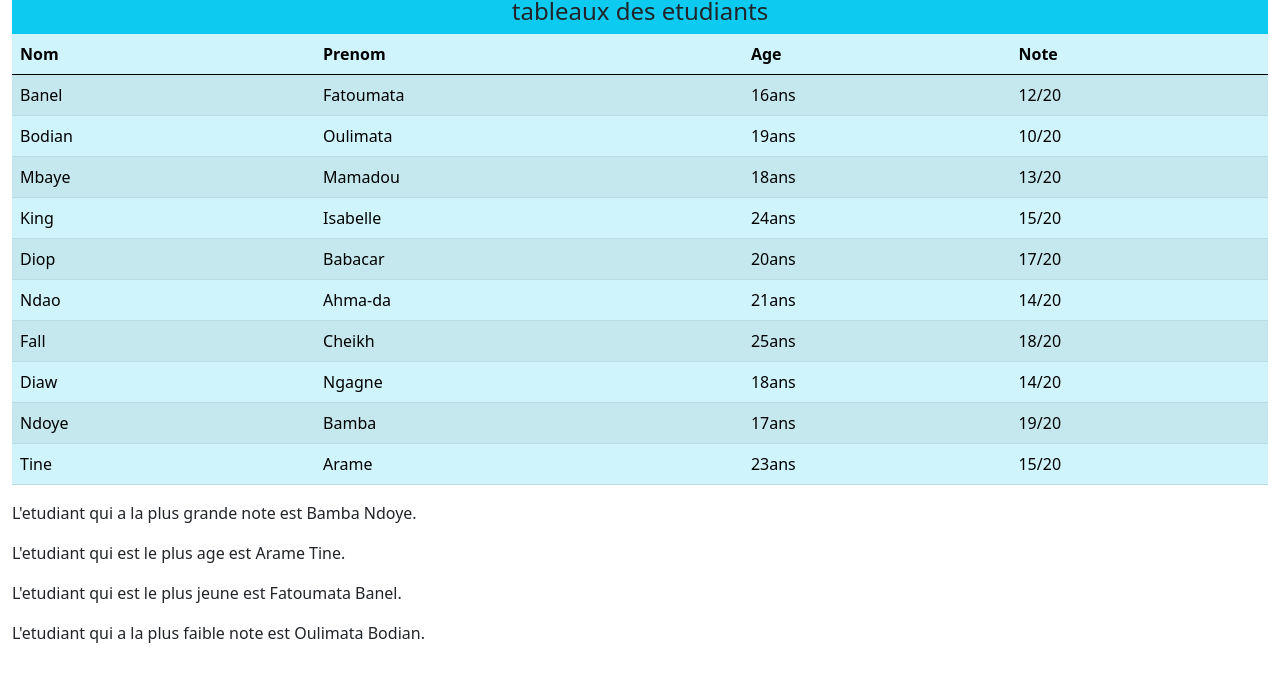
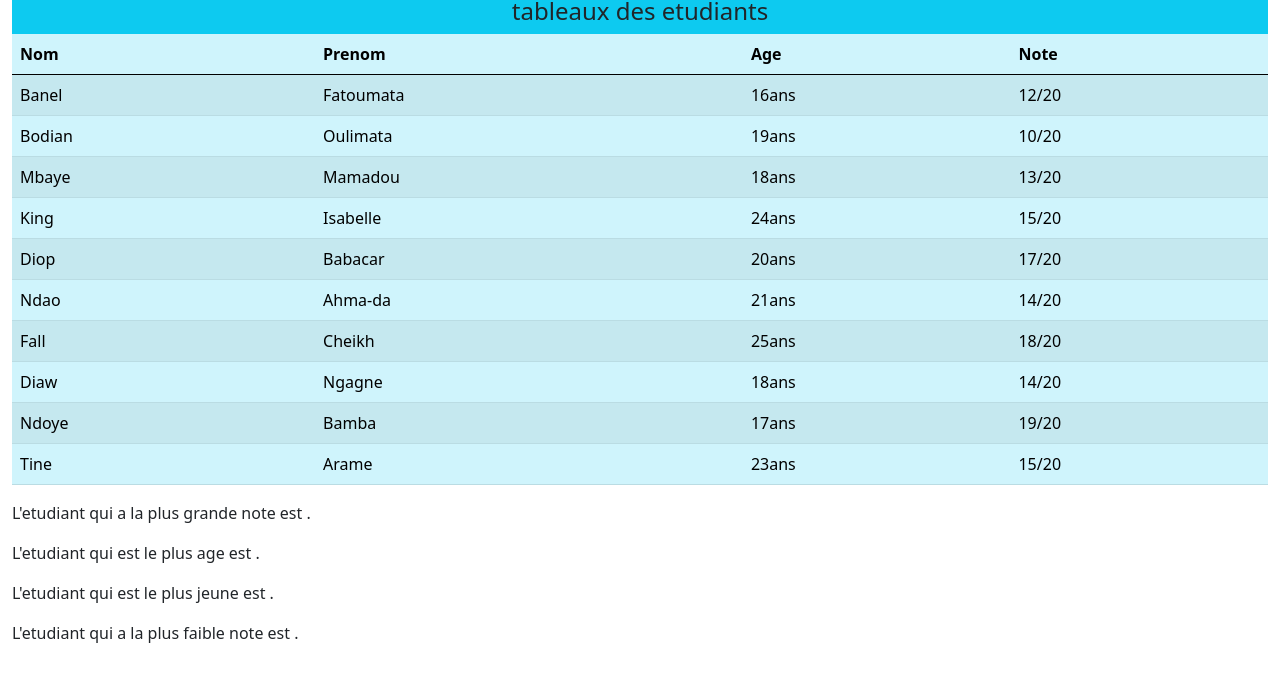
Before and after one commit to miss-ndeya/EXERCICE2ATELIER, a plain HTML site: page index.html in a window 1280 px wide. Shown: the part 81-762 px from the top of the page. Drawn offline with nearby package versions, Linux system fonts and the light colour scheme.

```diff
--- a/index.html
+++ b/index.html
@@ -28,10 +28,10 @@
                   </table>
             </div>
             <div class="col-12">
-              <p>L'etudiant qui a la plus grande note est <span id="grandeNote">Bamba Ndoye</span>.</p>
-              <p>L'etudiant qui est le plus age est <span id="age">Arame Tine</span>.</p>
-              <p>L'etudiant qui est le plus jeune est <span id="jeune">Fatoumata Banel</span>.</p>
-              <p>L'etudiant qui a la plus faible note est <span id="faibleNote">Oulimata Bodian</span>.</p>
+              <p>L'etudiant qui a la plus grande note est <span id="grandeNote"></span>.</p>
+              <p>L'etudiant qui est le plus age est <span id="age"></span>.</p>
+              <p>L'etudiant qui est le plus jeune est <span id="jeune"></span>.</p>
+              <p>L'etudiant qui a la plus faible note est <span id="faibleNote"></span>.</p>
               <p id="filter"></p>
             </div>
         </div>
```
